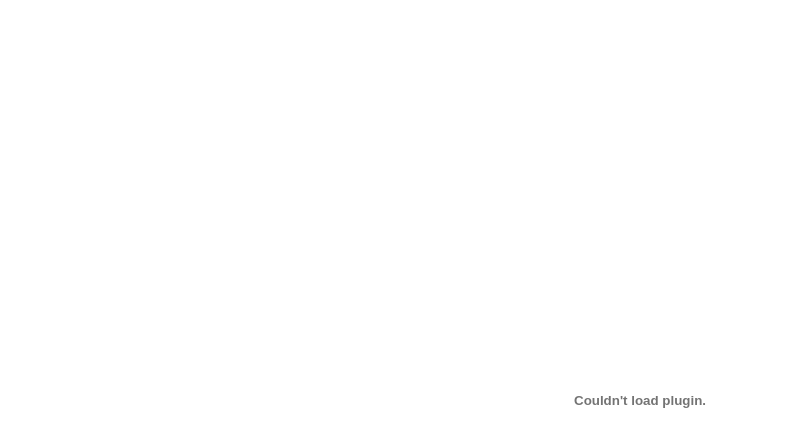
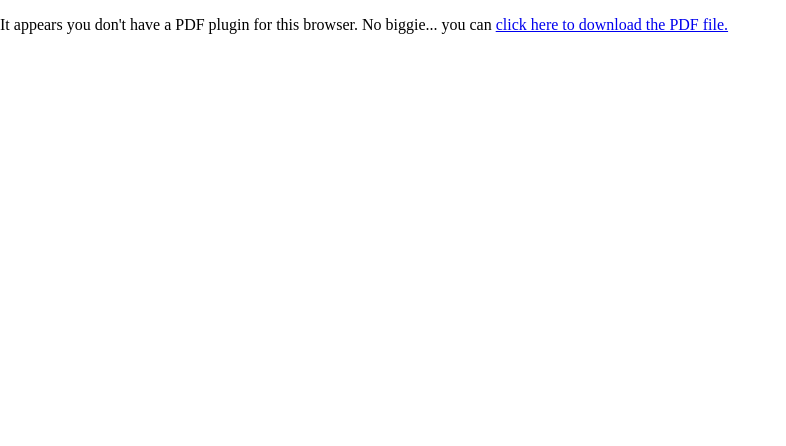
Before and after one commit to abdomursal/menu, a plain HTML site: page index.html in a window 1280 px wide. Shown: the whole page, without its empty margins (0-786 px from the left). Drawn offline with Linux system fonts and the light colour scheme.

Commit message:
fix viewer

```diff
--- a/index.html
+++ b/index.html
@@ -2,20 +2,34 @@
 <html lang="en">
   <head>
     <meta charset="UTF-8" />
-    <meta name="viewport" content="width=device-width, initial-scale=1.0" />
-    <title>PDF Viewer</title>
+    <meta
+      name="viewport"
+      content="width=device-width, initial-scale=1, maximum-scale=1"
+    />
+    <title>Embedded PDF</title>
     <style>
       body {
         margin: 0;
-        overflow: hidden;
+        overflow: hidden; /* Hide scroll bars */
       }
-      embed {
+
+      object {
         width: 100%;
         height: 100vh;
       }
     </style>
   </head>
   <body>
-    <embed src="Fayrouz.pdf" type="application/pdf" />
+    <object
+      data="Fayrouz.pdf"
+      type="application/pdf"
+      width="100%"
+      height="100vh"
+    >
+      <p>
+        It appears you don't have a PDF plugin for this browser. No biggie...
+        you can <a href="Fayrouz.pdf">click here to download the PDF file.</a>
+      </p>
+    </object>
   </body>
 </html>
```
